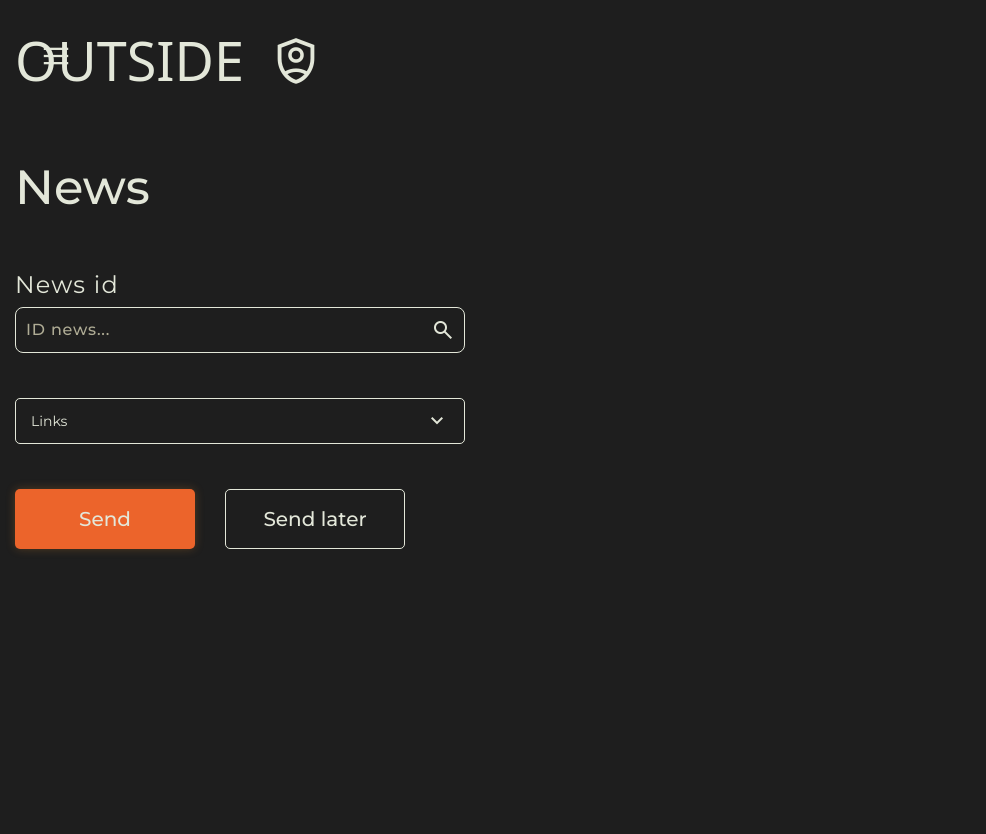
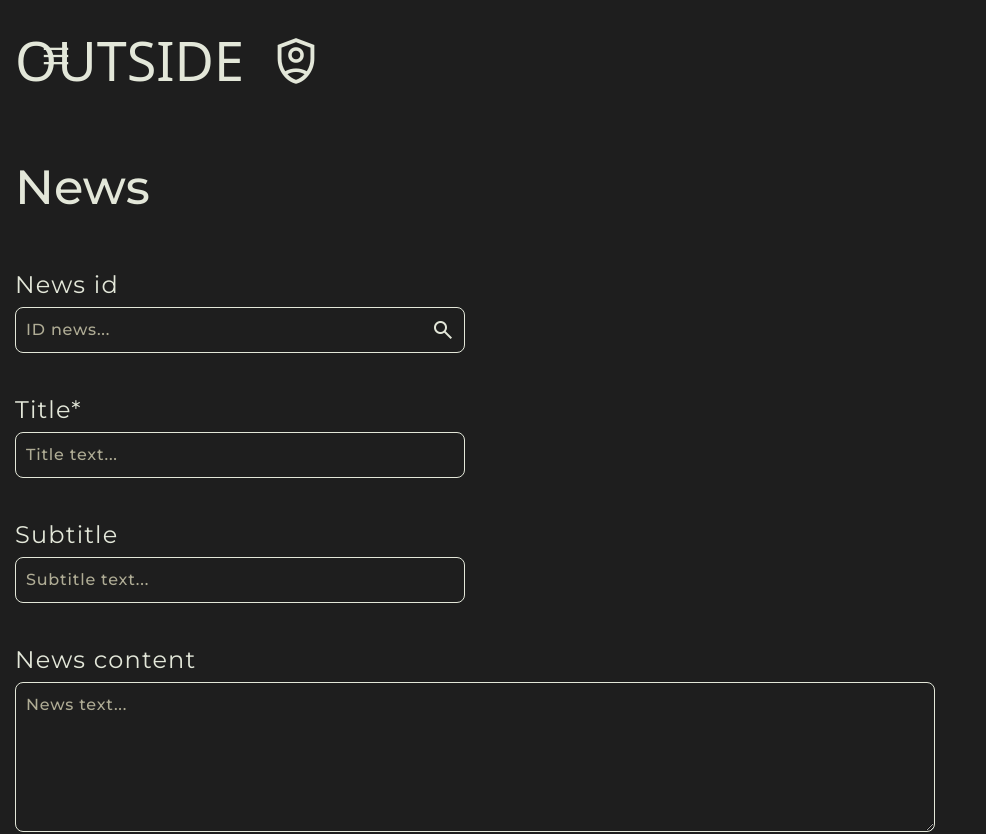
Before and after one commit to outsideOfficialy/adminPanel, a Next.js app: page /news in a window 1280 px wide. Shown: the top 834 px of the page, without its empty margins (0-986 px from the left). Before the commit the page ends 800 px from the top, so only its background shows below. Built offline with nearby package versions, Linux system fonts and the light colour scheme; a web font is replaced by a local one.

Commit message:
news page

```diff
--- a/app/news/page.tsx
+++ b/app/news/page.tsx
@@ -15,7 +15,6 @@ const News = () => {
     <PageLayout onSubmit={(e) => {
 
     }} title="News">
-      <input type="hidden" name="page" value="member_page" />
       <SearchInput onSearch={(e: React.MouseEvent<HTMLButtonElement>) => {
         e.preventDefault();
 
@@ -27,15 +26,13 @@ const News = () => {
         });
 
       }} placeholder="ID news..." label="News id" name="search" />
-      <Dropdown inputsName="music[]" headerText="Links" links={[
-        {
-          platformName: "Spotify",
-          platformIcon: spotify
-        },
-        {
-          platformName: "Itunes",
-          platformIcon: itunes
-        }]} />
+
+      <InputTypeText placeholder="Title text..." label="Title*" name="title" />
+      <InputTypeText placeholder="Subtitle text..." label="Subtitle" name="subtitle" />
+
+      <TextArea label="News content" placeholder="News text..." name="content" />
+
+      <FileInput placeholder="Browse..." accept="image/webp, image/png, image/jpg, image/jpeg" name="preview_picture[]" label="Select preview picture*" id="news-file-input" />
     </PageLayout>
   )
 }
```
